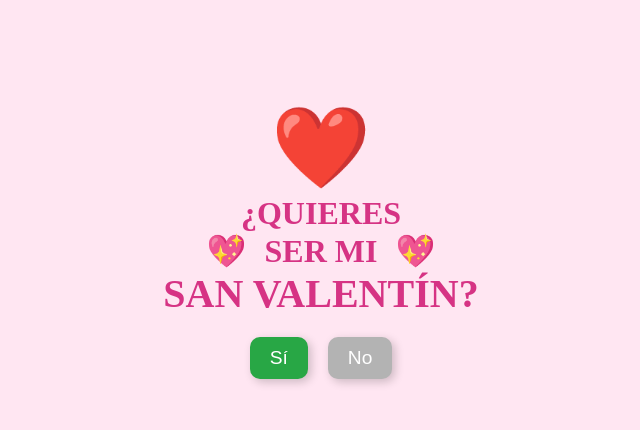
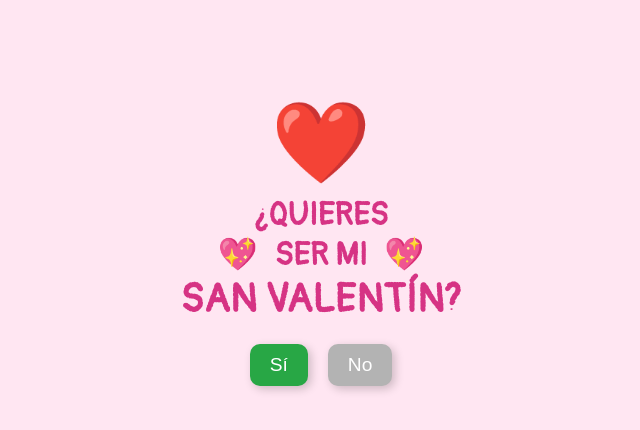
Before and after one commit to irvingcv16/San-Valentin-Vianey, a plain HTML site: page index.html in a window 1280 px wide. Shown: the whole page, without its empty margins (319-959 px from the left). Drawn offline with Linux system fonts and the light colour scheme; some packages are replaced by stand-ins of ours; a script that the page names is missing.

Commit message:
index.html

```diff
--- a/index.html
+++ b/index.html
@@ -7,7 +7,7 @@
     <title>San Valentín</title>
     <link rel="preconnect" href="https://fonts.googleapis.com">
     <link rel="preconnect" href="https://fonts.gstatic.com" crossorigin>
-    <link href="https://fonts.googleapis.com/css2?family=Niconne&display=swap" rel="stylesheet">
+    <link href="https://fonts.googleapis.com/css2?family=Pangolin&display=swap" rel="stylesheet">
 
     <script src="https://cdn.jsdelivr.net/npm/sweetalert2@11"></script>
 
@@ -18,7 +18,7 @@
             align-items: center;
             height: 60vh;
             background-color: #ffe6f2;
-            font-family: 'Playfair Display', serif;
+            font-family: "Pangolin", serif;
             text-align: center;
             flex-direction: column;
             overflow: hidden;
```
